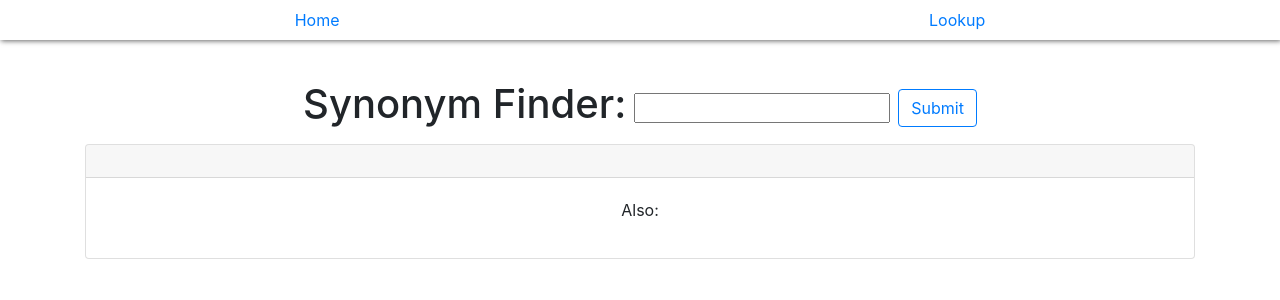
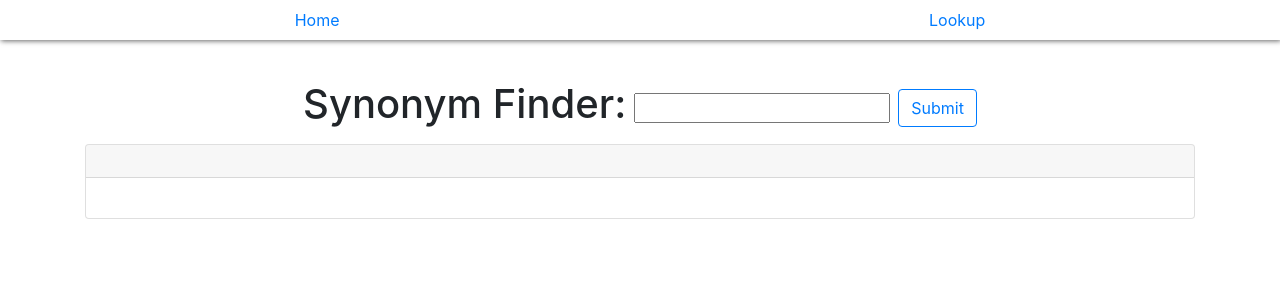
Before and after one commit to dcoco1890/Syno, a React (Create React App) app: page /#/lookup in a window 1280 px wide. Shown: the top 300 px of the page. Built offline with nearby package versions, Linux system fonts and the light colour scheme.

Commit message:
broke some stuff down into smaller comps to make the flow flowy-er. completely rewrote the way Stem is called, and removed the functional maps before the return statement on Lookup because everything moved into comps

```diff
--- a/src/comps/Stem.js
+++ b/src/comps/Stem.js
@@ -1,19 +1,13 @@
 import React from 'react';
 
 const Stem = props => (
-    <div className='card'>
-        <div className='card-header'>
-            <h1>{props.word}</h1>
-        </div>
-        <div className='card-body'>
-            <div className='card-text'>
-                Also:
-                <ul>
-                    {props.children}
-                </ul>
-            </div>
-        </div>
-    </div>
+    <ul className="list-group">
+    {props.stems.map(item => (
+      <li className="list-group-item" key={item}>
+        {item}
+      </li>
+    ))}
+  </ul>
 );
 
 export default Stem;
--- /dev/null
+++ b/src/comps/SynAntList.js
@@ -0,0 +1,19 @@
+import React from 'react';
+import Word from '../comps/Word';
+
+const SynAntList = props => (
+    <div className='row'>
+        <div className='col-md-6'>
+            {props.syns.map(item => (
+                <Word syn={true} word={item} key={item} />
+            ))}
+        </div>
+        <div className='col-md-6'>
+            {props.ants.map(item => (
+                <Word word={item} key={item} />
+            ))}
+        </div>
+    </div>
+)
+
+export default SynAntList;
--- /dev/null
+++ b/src/comps/TotalCard.js
@@ -0,0 +1,17 @@
+import React from 'react';
+
+const TotalCard = props => (
+    <div className='card'>
+        <div className='card-header'>
+            {/* word passed from setWord state*/}
+            <h1>{props.word}</h1>
+        </div>
+        <div className='card-body'>
+            <div className='card-text'>
+            {props.children}
+            </div>
+        </div>
+    </div>
+)
+
+export default TotalCard;
--- a/src/pages/Lookup.js
+++ b/src/pages/Lookup.js
@@ -1,8 +1,9 @@
 import React from 'react';
 import Button from '../comps/Button';
 import API from '../utils/API';
-import Word from '../comps/Word';
 import Stem from '../comps/Stem';
+import TotalCard from '../comps/TotalCard';
+import SynAntList from '../comps/SynAntList';
 
 class Lookup extends React.Component {
 
@@ -10,7 +11,6 @@ class Lookup extends React.Component {
         super(props);
         this.state = {
             word: '',
-            lookup: false,
             setWord: '',
             def: '',
             data: [],
@@ -34,24 +34,18 @@ class Lookup extends React.Component {
                 console.log(resp)
                 console.log(resp.data[0].meta.syns)
                 this.setState({
-                    lookup: true,
                     data: resp.data,
                     syns: resp.data[0].meta.syns[0],
                     stems: resp.data[0].meta.stems,
                     def: resp.data[0].shortdef[0],
-                    setWord: resp.data[0].hwi.hw
+                    setWord: resp.data[0].hwi.hw,
+                    ants: resp.data[0].meta.ants[0]
                 })
-
-
             }
         }).catch(err => {
             console.log(err)
         })
-
-
-
     }
-
 
     handleChange = event => {
         const target = event.target;
@@ -62,17 +56,12 @@ class Lookup extends React.Component {
         });
 
     };
+
     render() {
-        const theSyns = this.state.syns.map(item => {
-            return <Word syn={true} word={item} key={item} />
-        });
-        const theStems = this.state.stems.map(item => {
-            return <li>{item}</li>
-        })
+
 
         return (
             <div>
-
                     <form>
                         <label className='d-flex align-items-center justify-content-center'>
                         <h1 className='pr-2'>Synonym Finder: </h1>
@@ -85,12 +74,12 @@ class Lookup extends React.Component {
                         </label>
                     </form>
                     <div className='container'>
-                            {this.state.stems ? <Stem word={this.state.setWord}>{theStems}</Stem> : <div></div>}
-                        <div className='d-flex flex-column'>
-                            {theSyns}
-                        </div>
+                        <TotalCard word={this.state.setWord}>
+                            {this.state.stems.length ? <Stem stems={this.state.stems} /> : <div></div>}
+                            {this.state.stems.length ? <SynAntList syns={this.state.syns} ants={this.state.ants} /> : <div></div>}
+                        </TotalCard>
+
                     </div>
-
             </div>
         )
     }
```
